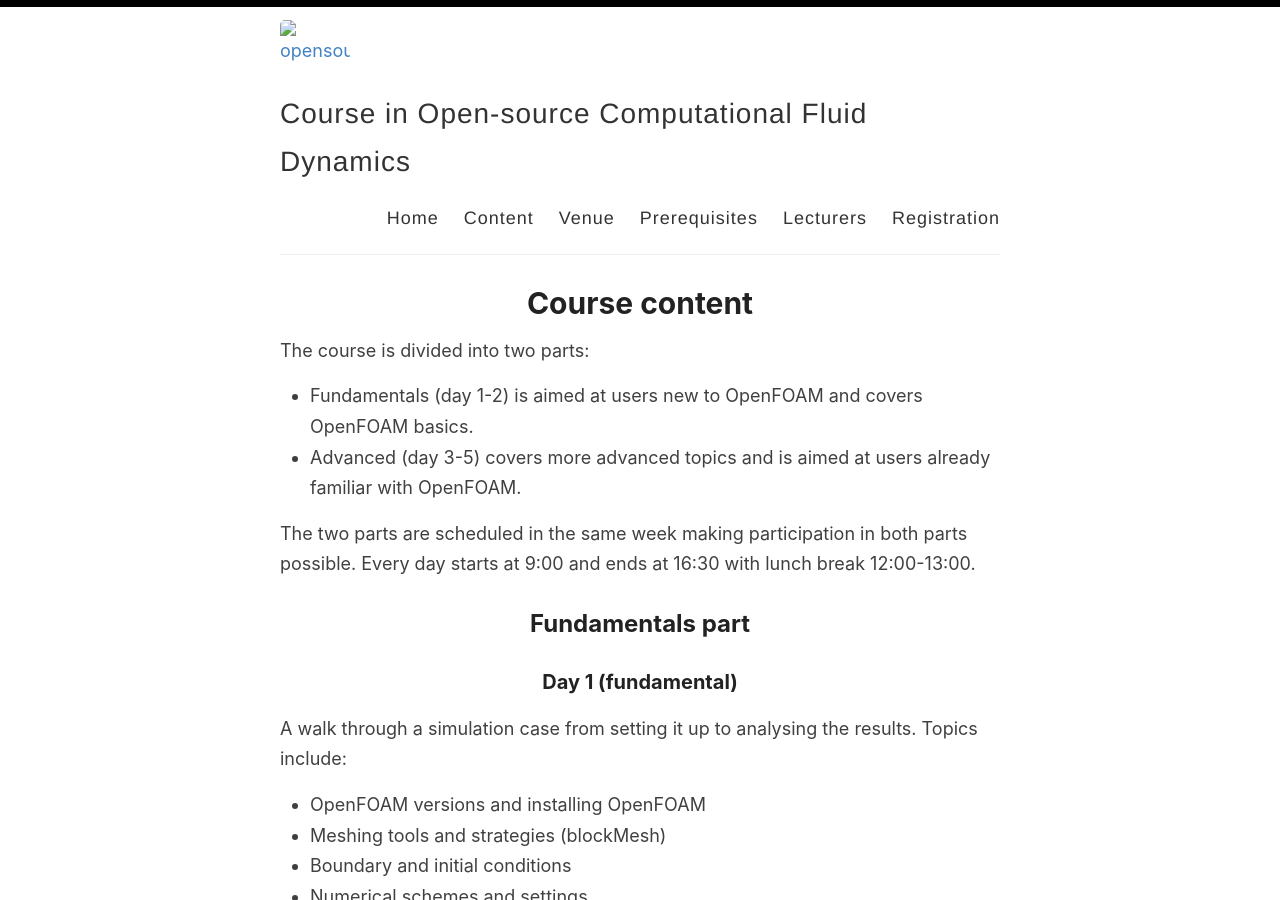
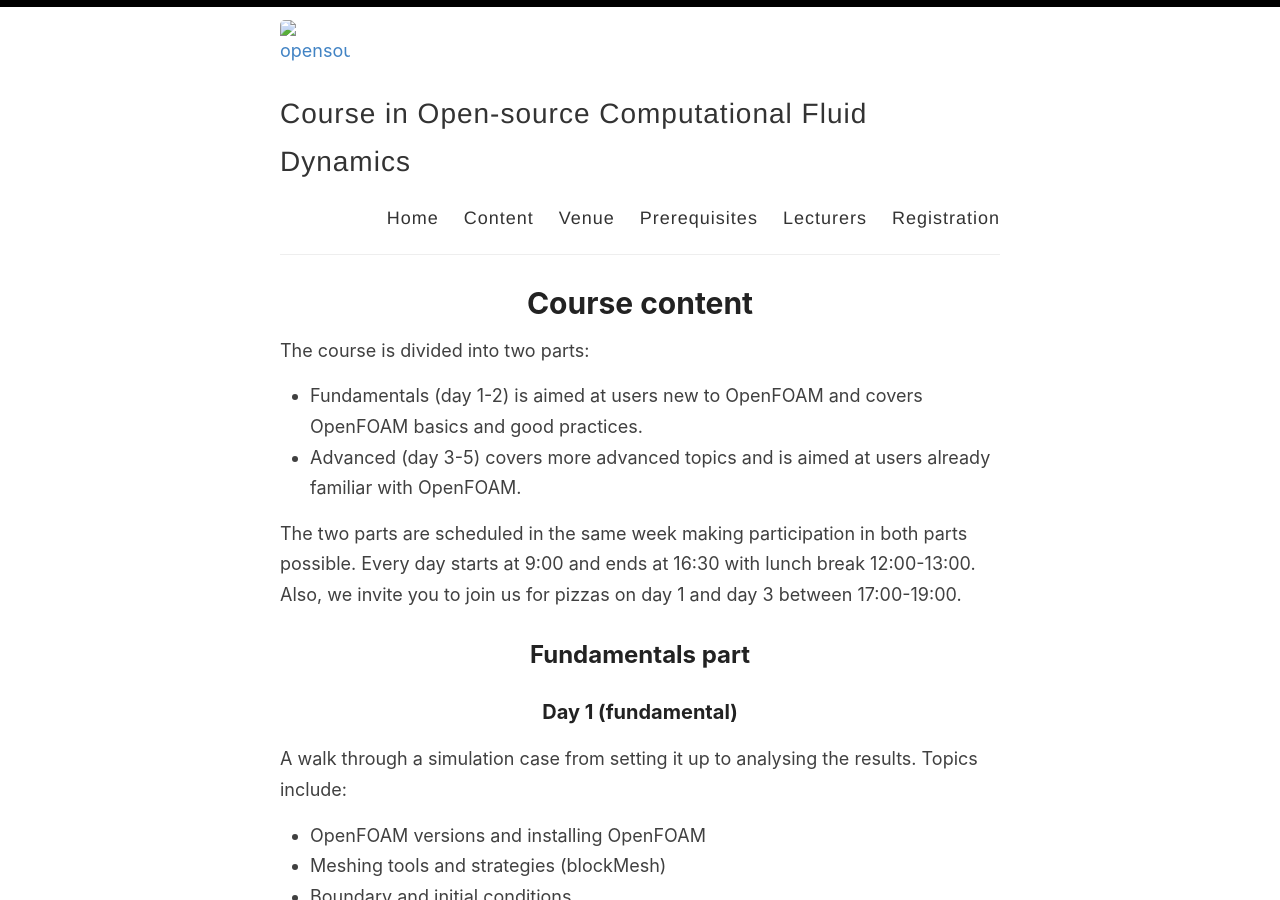
Before and after one commit to OpenSourceCFDCourse/opensourcecfdcourse.github.io, a Jekyll site: the page built from _pages/course-content.md, in a window 1280 px wide and 900 px high. Built offline with Jekyll 4.4.1, drawn with Linux system fonts in a browser that asks for light colours.

Commit message:
Update course-content.md

```diff
--- a/_pages/course-content.md
+++ b/_pages/course-content.md
@@ -6,10 +6,10 @@ permalink: /course-content/
 
 The course is divided into two parts:
 
-* Fundamentals (day 1-2) is aimed at users new to OpenFOAM and covers OpenFOAM basics.
+* Fundamentals (day 1-2) is aimed at users new to OpenFOAM and covers OpenFOAM basics and good practices.
 * Advanced (day 3-5) covers more advanced topics and is aimed at users already familiar with OpenFOAM.
 
-The two parts are scheduled in the same week making participation in both parts possible. Every day starts at 9:00 and ends at 16:30 with lunch break 12:00-13:00.
+The two parts are scheduled in the same week making participation in both parts possible. Every day starts at 9:00 and ends at 16:30 with lunch break 12:00-13:00. Also, we invite you to join us for pizzas on day 1 and day 3 between 17:00-19:00.
 
 ## Fundamentals part
 ### Day 1 (fundamental)
```
